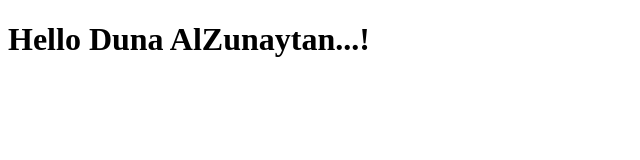
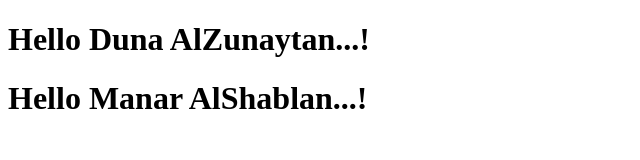
Before and after one commit to dunaAlZunaytan/techcampus-one, a plain HTML site: page index.html in a window 1280 px wide. Shown: the whole page, without its empty margins (0-640 px from the left). Drawn offline with Linux system fonts and the light colour scheme.

Commit message:
add Manae to index

```diff
--- a/index.html
+++ b/index.html
@@ -7,5 +7,8 @@
 <h1>
 	Hello Duna AlZunaytan...!
 </h1>
+<h1>
+	Hello Manar AlShablan...!
+</h1>
 </body>
 </html>
```
